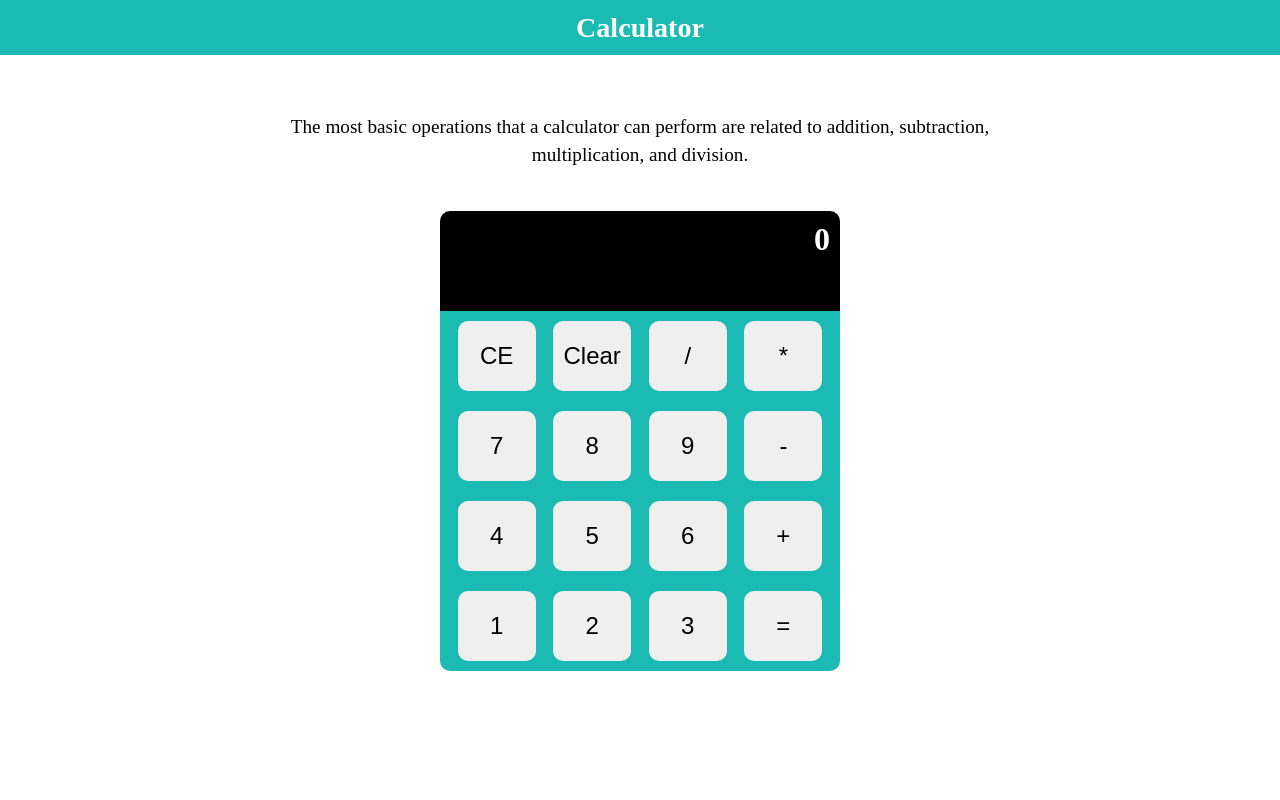
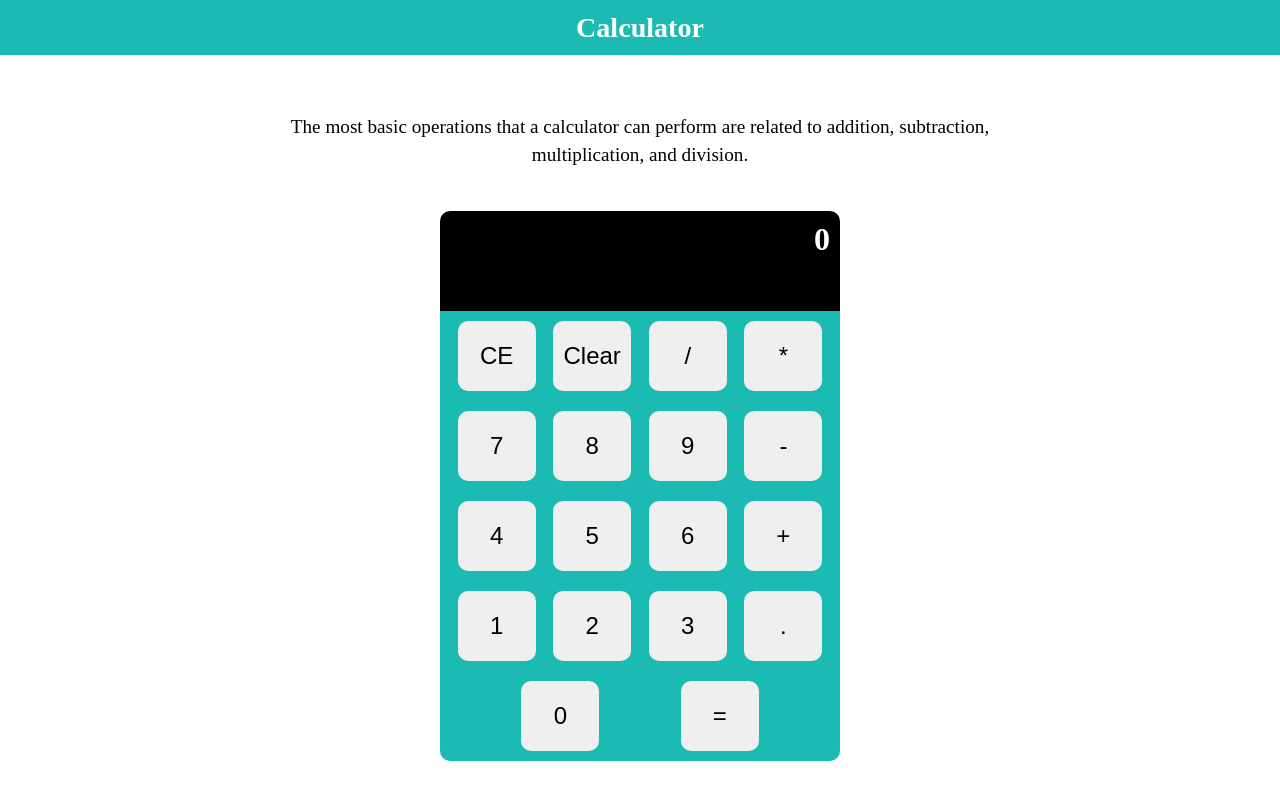
Before and after one commit to pavanyadavk/calculator, a React (Create React App) app: page / in a window 1280 px wide. Shown: the top 800 px of the page. Built offline with nearby package versions, Linux system fonts and the light colour scheme.

Commit message:
ui issue fixes

```diff
--- a/src/components/button/button.css
+++ b/src/components/button/button.css
@@ -1,6 +1,7 @@
 button {
     margin: 5px;
     width: 20%;
+    /* padding: 30px; */
     font-size: 1.5em;
     cursor: pointer;
     border-radius: 10px;
--- a/src/components/calcKeyboard/index.js
+++ b/src/components/calcKeyboard/index.js
@@ -27,6 +27,10 @@ const CalcKeyboard = ({ handleClick = {} }) => {
         <Button name="1" onClick={handleClick} />
         <Button name="2" onClick={handleClick} />
         <Button name="3" onClick={handleClick} />
+        <Button name="." onClick={handleClick} />
+      </div>
+      <div className="btnRow">
+        <Button name="0" onClick={handleClick} />
         <Button name="=" onClick={handleClick} />
       </div>
     </div>
```
Also changed, not shown: 1 other file (tests, documents, lock files or other folders).
